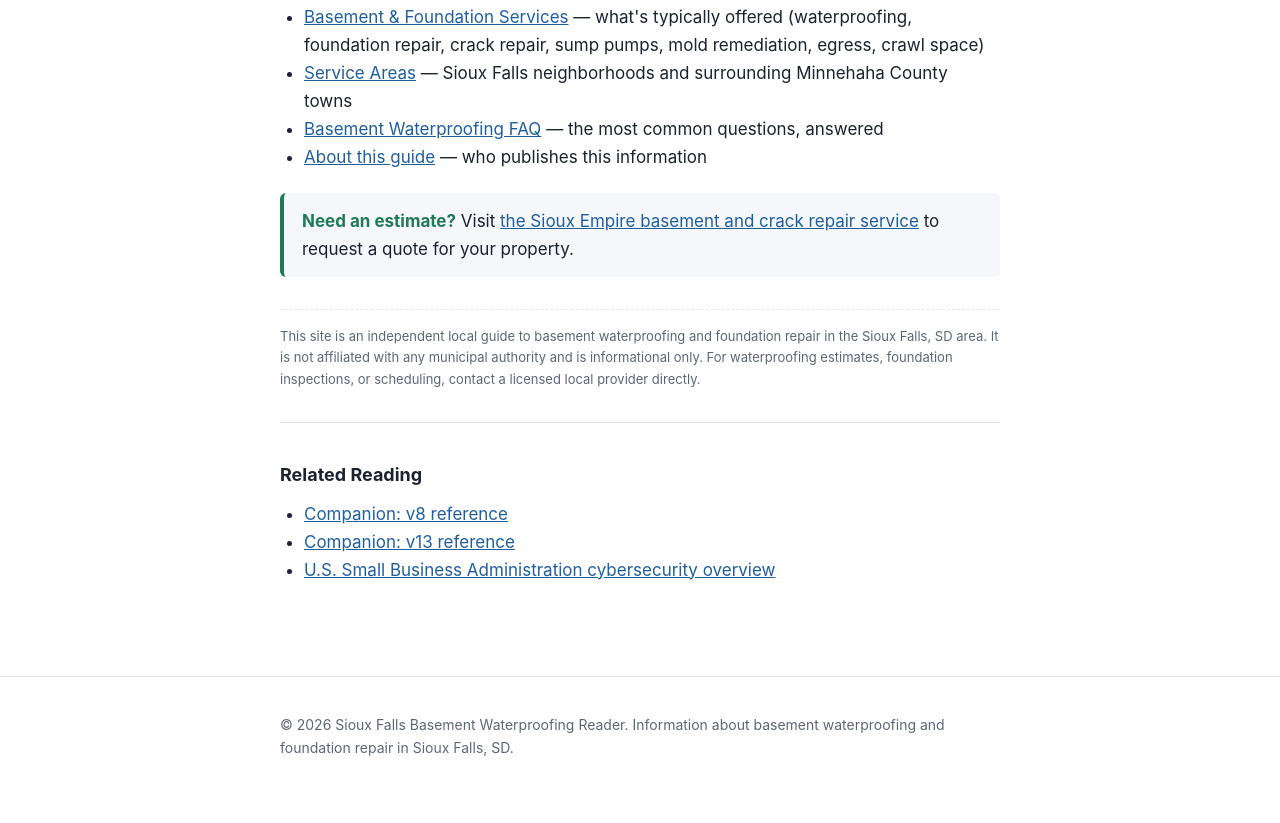
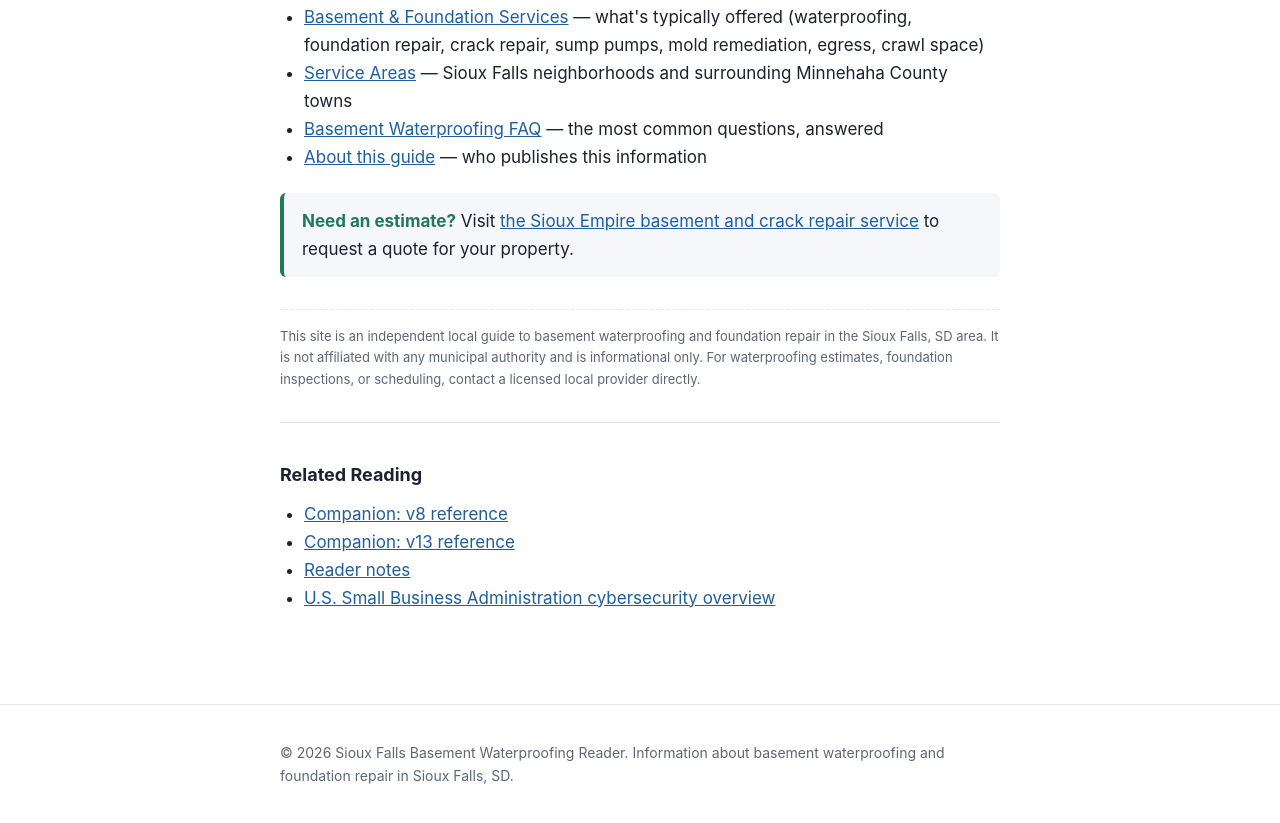
Before and after one commit to drbellhealth/basement-waterproofing-sioux-falls-reader, a plain HTML site: page index.html in a window 1280 px wide. Shown: the part 3118-3941 px from the top of the page. Drawn offline with Linux system fonts and the light colour scheme.

Commit message:
Deploy site

```diff
--- a/index.html
+++ b/index.html
@@ -116,12 +116,14 @@
 
 
 
+
 <!-- BEGIN spider-web links -->
 <section style="margin-top:32px;padding-top:18px;border-top:1px solid #e0e0e0">
 <h3>Related Reading</h3>
 <ul>
   <li><a href="https://storage.googleapis.com/basement-waterproofing-sioux-falls-gcp/index.html" rel="noopener">Companion: v8 reference</a></li>
   <li><a href="https://mitsorlandoaz684502.z13.web.core.windows.net" rel="noopener">Companion: v13 reference</a></li>
+  <li><a href="https://pub-9119ed2c3aa34c33b281a745d7cf008d.r2.dev/index.html" rel="noopener">Reader notes</a></li>
   <li><a href="https://www.sba.gov/business-guide/manage-your-business/strengthen-your-cybersecurity" rel="noopener">U.S. Small Business Administration cybersecurity overview</a></li>
 </ul>
 </section>
```
